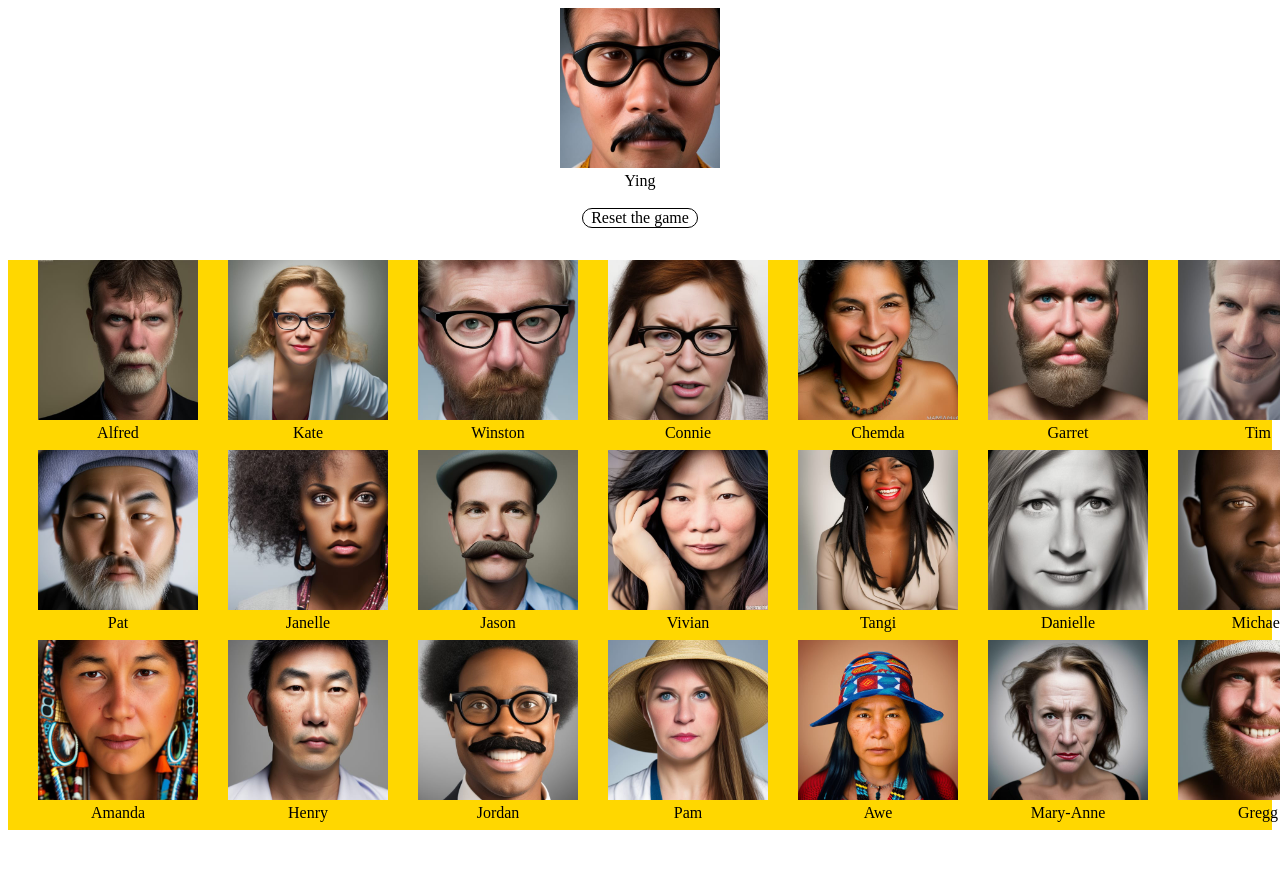
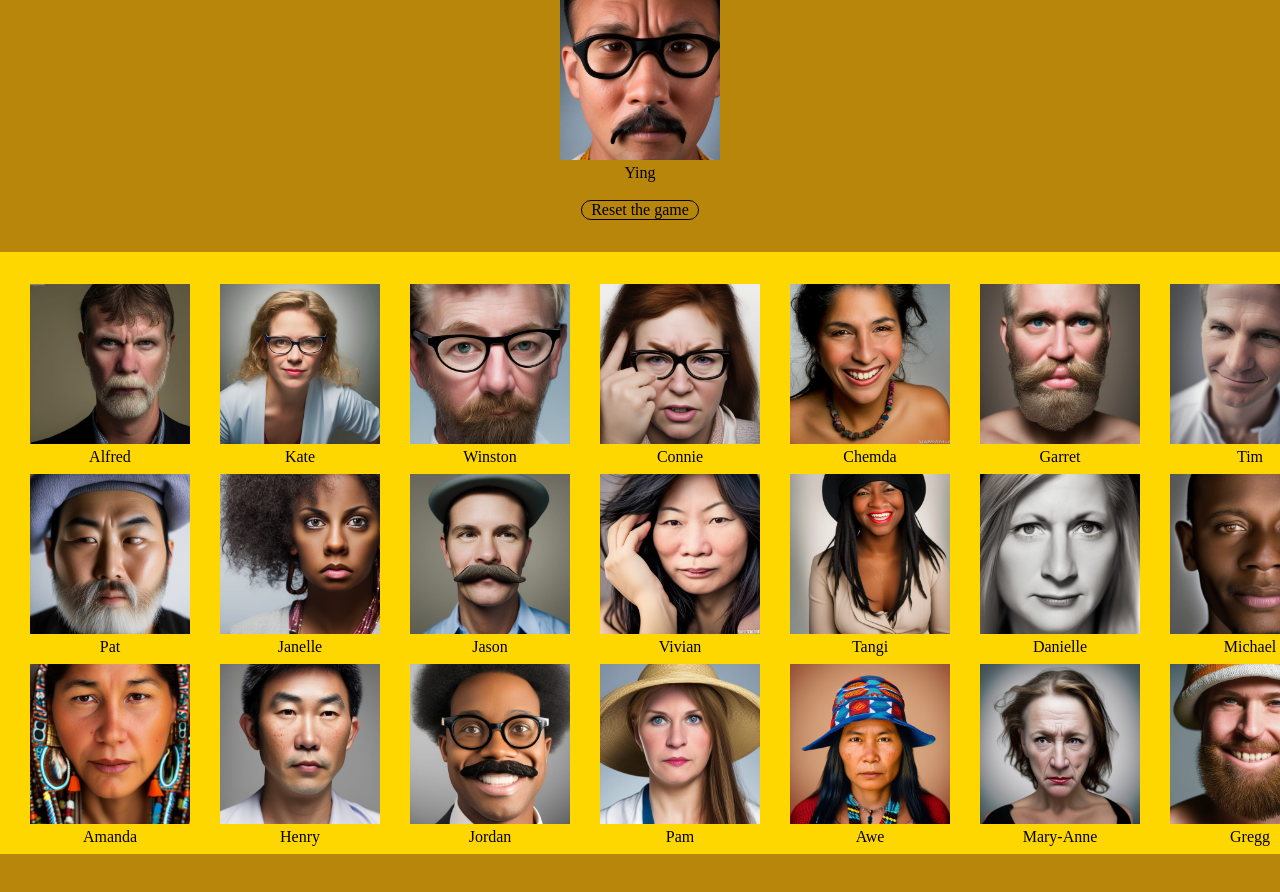
Before and after one commit to blinktenor/guesswho, a Next.js app: page / in a window 1280 px wide. Shown: the top 892 px of the page. Before the commit the page ends 850 px from the top, so only its background shows below. Built offline with nearby package versions, Linux system fonts and the light colour scheme.

Commit message:
upgraded visual elements

```diff
--- a/components/Board.js
+++ b/components/Board.js
@@ -44,7 +44,7 @@
   }
 
   return (
-    <div>
+    <div className='gameBoard'>
       <PlayerCharacter pcName={playerName} randomize={setNewPlayer} resetGame={resetGame}/>
       <div className='whoBoard'>
         {CharacterNames.map((name) =>
--- a/components/History.js
+++ b/components/History.js
@@ -14,14 +14,14 @@
     <div className='historyContainer'>
       {questions.map((characters) => {
         return (
-          <div key={characters}>
+          <div key={characters} className='historyRow'>
             <textarea className='questionText' />
             <div className='removedCharactersContainer'>
               {characters.map((character) => {
                 return (
                   <div key={character}>
                     <img
-                      className={'selectable'}
+                      className='historyCharacter'
                       src={Pictures[character]}
                     />
                     <div className='characterName'>{character}</div>
--- a/styles/board.css
+++ b/styles/board.css
@@ -1,3 +1,7 @@
+body {
+  margin: 0;
+}
+
 .PC {
   width: 9%;
   display: flex;
@@ -21,6 +25,16 @@
   grid-template-columns: repeat(8, 1fr);
   background-color: gold;
   margin-top: 32px;
+  padding-top: 32px;
+}
+
+.gameBoard {
+  width: 100%;
+  background-color: darkgoldenrod;
+}
+
+.historyRow {
+  margin: 0px 16px 32px 16px;
 }
 
 @media (max-width: 600px) {
@@ -70,13 +84,21 @@
 
 .historyContainer {
   margin-top: 20px;
+  padding-bottom: 32px;
+  display: grid;
+  grid-template-columns: repeat(2, 1fr);
+}
+
+.historyCharacter {
+  width: 100px;
 }
 
 .questionText {
   width: 100%;
+  background-color: goldenrod;
 }
 
 .removedCharactersContainer {
   display: grid;
-  grid-template-columns: repeat(20, 1fr);
+  grid-template-columns: repeat(6, 1fr);
 }
```
